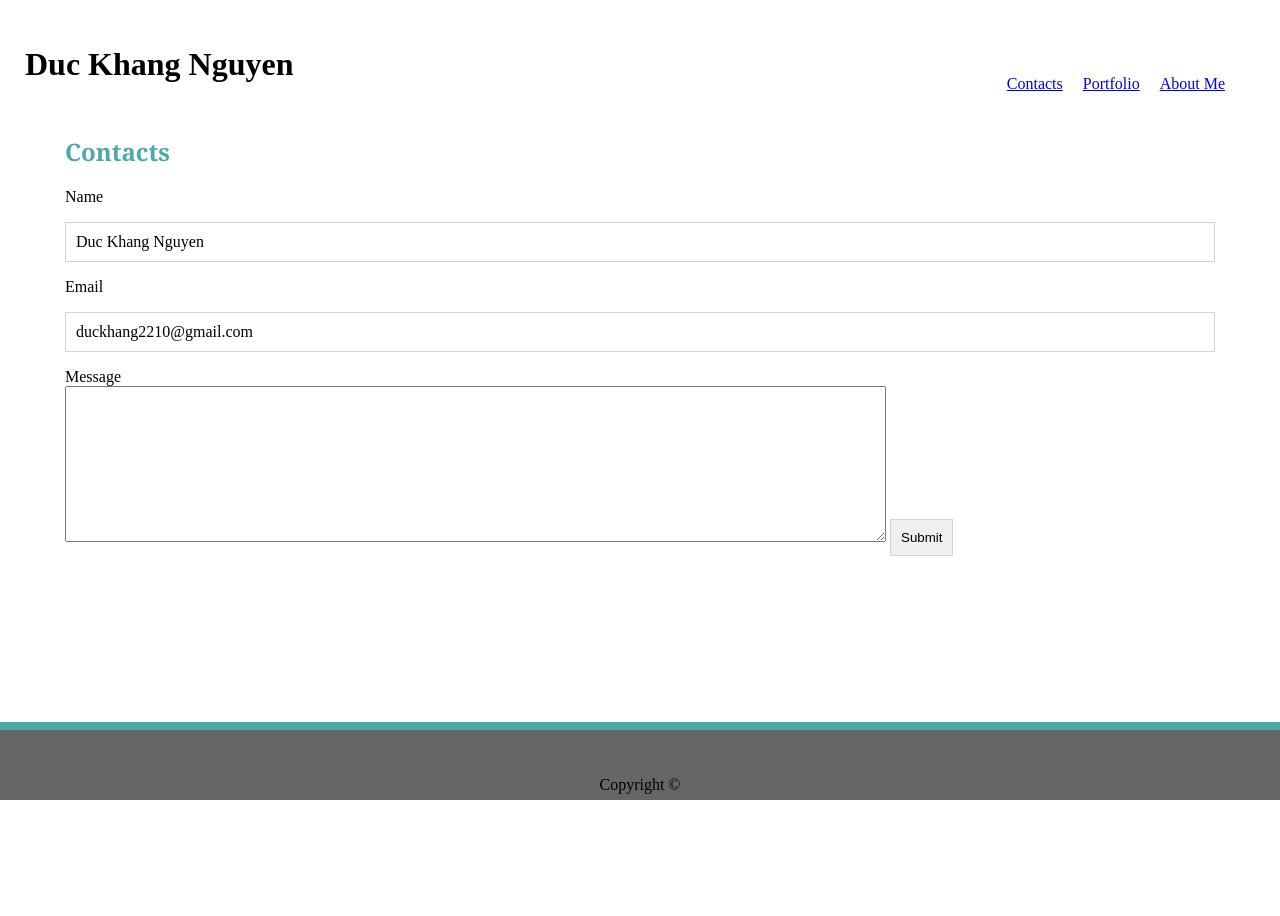
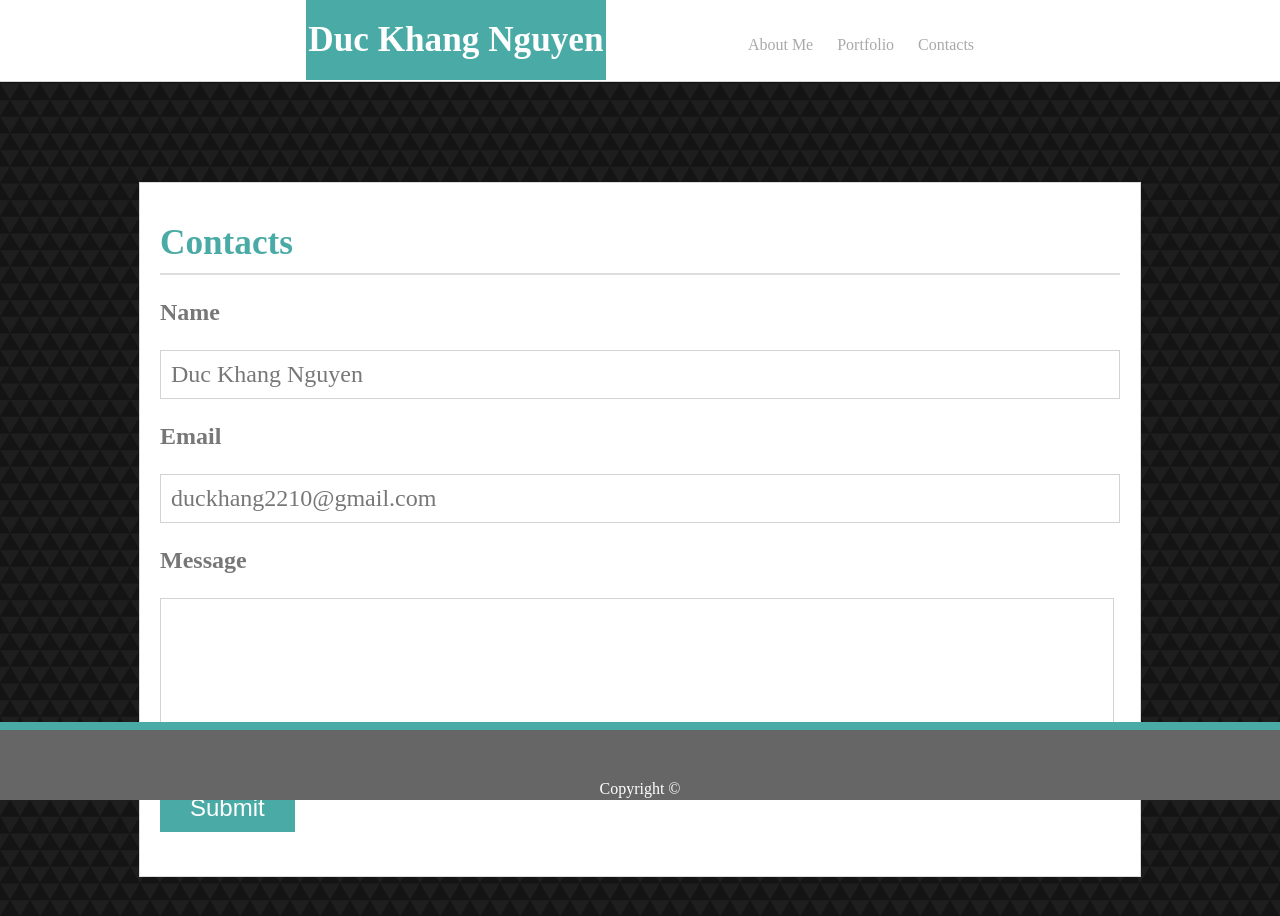
Before and after one commit to duckhang2210/Basic-Portfolio, a plain HTML site: page contact.html in a window 1280 px wide. Before the commit the page ends 800 px from the top, so only its background shows below. Drawn offline with Linux system fonts and the light colour scheme.

Commit message:
update CSS file

```diff
--- a/assets/css/style.css
+++ b/assets/css/style.css
@@ -1,88 +1,121 @@
-/*body {
+p {
+    color: #777777;
+}
+.bigH1 {
+    font-size: 220%;
+}
+.bigP{
+    font-size: 150%;
+}
+.bigPContact{
+    font-size: 150%;
+    font-weight: bold;
+}
+.bigPContact textarea{
+    width: 948px;
+    margin: 24px 0;
+    border: thin solid lightgray;
+}
+.bigPContact textarea:focus {
+
+    outline: none !important;
+    border-color: #4aaaa5;
+}
+.bigPContact input {
+    font-size: 24px;
+    background-color: #4aaaa5;
+    border-style: none;
+    padding: 10px 30px;
+    color: white;
+
+}
+td {
+    background-color: #4aaaa5;
+    color: white;
+    width: 200px;
+    height: 200px;
+}
+td h2{
+    text-align: center;
+}
+#app1{
+    background-image: url("../images/portpic1.gif");
+}
+table {
+    border-collapse: separate;
+    border-spacing: 20px 20px;
+}
+body{
+    margin: 0 0 70px 0;
     background-image: url("../images/background.png");
-}*/
-html {
-    position: relative;
-    min-height: 100%;
+}
+nav ul li {
+    display: inline;
+    padding-left: 20px;
+}
+nav ul li a:link, nav ul li a:visited {
+    text-decoration-line: none;
+    color: darkgray;
+}
+nav ul li a:hover{
+    color: #4aaaa5;
+}
+nav {
+    padding: 20px 0;
+    float: right;
+    background-color: white;
+    margin-right: 23.9%;
+    height: 40px;
+}
+header {
+    border-bottom: 1px solid lightgray;
+    background-color: white;
+}
+header h1 {
+    margin-top: 0;
+    margin-bottom: 0.5px;
+    margin-left: 23.9%;
+    width: 300px;
+    padding: 20px 0;
+    text-align: center ;
+    background-color: #4aaaa5;
+    color: white;
+
 }
 
-body {
-    margin: 0 0 70px;
-    /* bottom = footer height */
-    padding: 25px;
+#main {
+    width: 960px;
+    margin-left: auto;
+    margin-right: auto;
+    margin-top: 100px;
+    border: thin solid #dddddd;
+    padding: 20px 20px;
+    background-color: white;
+
 }
-
+#main h1 {
+    margin-bottom: 20px;
+    margin-top: 20px;
+    color: #4aaaa5;
+    border-bottom: 2px solid #dddddd;
+    padding-bottom: 10px;
+}
+#profilepic {
+    float: left;
+    padding-right: 20px;
+    padding-bottom: 10px;
+}
 footer {
     background-color: #666666;
-    position: absolute;
+    position: fixed;
     left: 0;
     bottom: 0;
     height: 70px;
     width: 100%;
-    overflow: hidden;
     text-align: center;
     border-top: 8px solid #4aaaa5;
 }
 footer p {
-    padding-top: 30px;
+    margin-top: 50px;
+    color: #ffffff;
 }
-
-.container {
-    width: 960px;
-    height: 100%;
-    margin-left: auto;
-    margin-right: auto;
-}
-
-/*.logo {
-    height: 100px;
-    width: 400px;
-    background: #4aaaa5;
-}*/
-#name {
-    font-family: Georgia, "Times New Roman", Times, serif;
-    color: white;
-    background-color: #4aaaa5;
-    padding: 35px 40px;
-
-    margin-right: 500px;
-
-}
-nav ul {
-    margin: 10px 10px 0px 10px;
-    list-style-type: none;
-    padding: 0px 20px;
-}
-nav ul li {
-    display: inline;
-    float: right;
-    padding-top: 40px;
-    padding-left: 20px;
-
-}
-header nav a:link, header nav a:visited {
-    text-decoration-line: none;
-    color: darkgray;
-}
-header nav a:hover {
-    color: #4aaaa5;
-}
-#main {
-    padding: 10px 40px;
-}
-#main h1 {
-    color: #4aaaa5;
-    font-family: Georgia, "Times New Roman", Times, serif;
-}
-#pic {
-    float: left;
-    margin-right: 20px;
-    margin-bottom: 20px;
-}
-#aboutMeText {
-    line-height: 25px;
-}
-footer {
-    position:
-
-}
```
